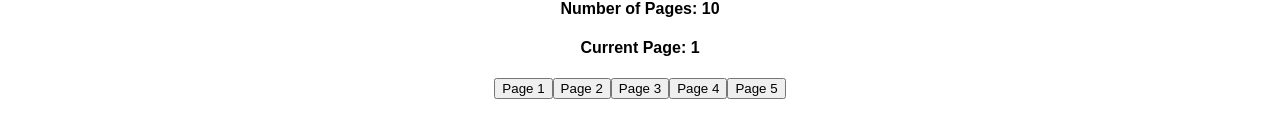
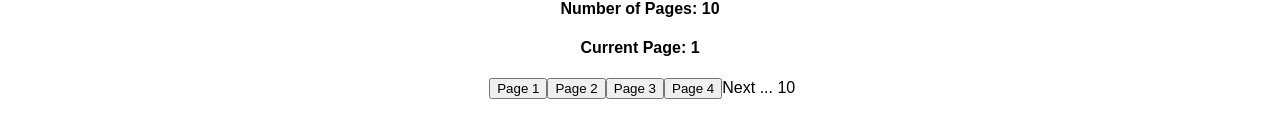
Before and after one commit to nfabacus/react-dynamic-input-fields, a React (Create React App) app: page / in a window 1280 px wide. Shown: the part 527-664 px from the top of the page. Built offline with nearby package versions, Linux system fonts and the light colour scheme.

Commit message:
adds pagination

```diff
--- a/src/App.js
+++ b/src/App.js
@@ -12,7 +12,8 @@ class App extends Component {
 
       listLength: 100,
       itemsPerPage: 10,
-      currentPage: 1
+      currentPage: 1,
+      numOfPagesDisplayed: 4
     }
   }
 
@@ -53,46 +54,42 @@ class App extends Component {
     const listLength = this.state.listLength
     const itemsPerPage = this.state.itemsPerPage
     const numOfPages = Math.ceil(listLength/itemsPerPage)
-    const {currentPage} = this.state
+    const currentPage = this.state.currentPage
+    const numOfPagesDisplayed = this.state.numOfPagesDisplayed
 
-    if(currentPage-1 ===0 || currentPage-2 ===0 ) {
-      for (let i=1;i<=5; i++) {
-        console.log(i)
-        if(i<=numOfPages) {
-          paginationButtons.push(i)
-        }
-      }
+    let numOfPageGroups = parseInt(currentPage/numOfPagesDisplayed)
+    const rangeModulus = currentPage%numOfPagesDisplayed
+    if(rangeModulus === 0) {numOfPageGroups -=1 }
+    const start = (numOfPagesDisplayed * numOfPageGroups)+1
+    const end = Math.min(start + numOfPagesDisplayed-1, numOfPages)
+
+    console.log("numOfPages: ", numOfPages)
+    console.log("numOfPageGroups: ", numOfPageGroups)
+    console.log("start: ", start)
+    console.log("end: ", end)
+
+
+    for (let i=start;i<=end; i++) {
+        paginationButtons.push(i)
     }
-    if(currentPage-2 >=1 ) {
-      if(currentPage+1>numOfPages){
-        for (let i=(currentPage-4);i!==currentPage+1; i++) {
-          console.log("check")
-          if(i>=1&&i<=numOfPages) {
-            paginationButtons.push(i)
-          }
-        }
-      }
-      if(currentPage+1===numOfPages){
-        for (let i=(currentPage-3);i!==currentPage+2; i++) {
-          console.log(i)
-          if(i>=1&&i<=numOfPages) {
-            paginationButtons.push(i)
-          }
-        }
-      }
-      if(currentPage+2<=numOfPages){
-        console.log("current Page: ", currentPage)
-        console.log("paginationButtons: ", paginationButtons)
-        for (let i=currentPage-2;i!==currentPage+3; i++) {
-          if(i>=1&&i<=numOfPages) {
-            paginationButtons.push(i)
-          }
-        }
-      }
-    }
-
-    return paginationButtons.map(pageBtn=>
-      <button key={pageBtn} onClick={()=>this.setCurrentPage(pageBtn)}>Page {pageBtn}</button>
+    return (
+      <div>
+        {(start-1)>1&&(<a onClick={()=>this.setCurrentPage(1)}>1 ...</a>)}
+        &nbsp;
+        {(start-1)>1&&(<a onClick={()=>this.setCurrentPage(start-1<1?start:start-1)}>Previous</a>)}
+        {paginationButtons.map(pageBtn=>
+          <button
+            key={pageBtn}
+            onClick={()=>this.setCurrentPage(pageBtn)}
+            className={pageBtn===this.state.currentPage?"active":""}
+          >
+            Page {pageBtn}
+          </button>
+        )}
+        {(end+1)<numOfPages&&(<a onClick={()=>this.setCurrentPage(end+1>numOfPages?end:end+1)}>Next</a>)}
+        &nbsp;
+        {(end+1)<numOfPages&&(<a onClick={()=>this.setCurrentPage(numOfPages)}>... {numOfPages}</a>)}
+      </div>
     )
   }
 
@@ -149,7 +146,9 @@ class App extends Component {
           <h4>
             Current Page: {this.state.currentPage}
           </h4>
+
           {this.renderPagenationBtns()}
+
 
         </div>
 
```
